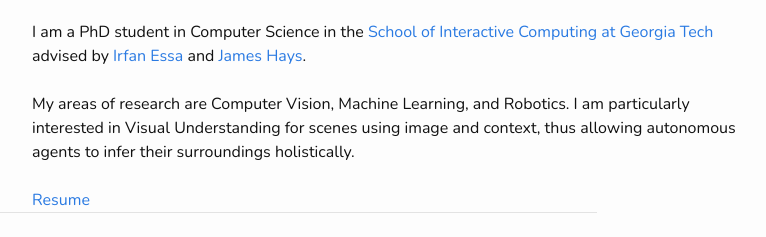
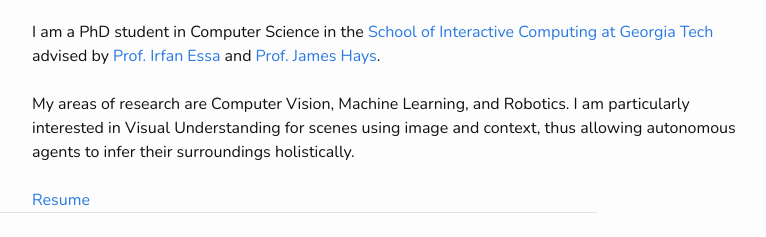
Before and after one commit to varunagrawal/varunagrawal.github.io, a Jekyll site: the page built from index.html, in a window 1280 px wide, cut to the strip 284-905 px from the top of the page. Shown: the top 237 px of the strip, without its empty margins (253-1019 px from the left). Built offline with Jekyll 4.4.1, drawn with Linux system fonts in a browser that asks for light colours; nearby versions of some CDN libraries; a style sheet for code colours, icons or effects is not loaded.

Commit message:
Added google scholar icon

```diff
--- a/_includes/head.html
+++ b/_includes/head.html
@@ -32,6 +32,10 @@
     <!-- Font Awesome icons -->
     <script src="https://use.fontawesome.com/c944ed3388.js"></script>
 
+    <!-- Academicons https://jpswalsh.github.io/academicons/ -->
+    <link rel="stylesheet" href="https://cdn.rawgit.com/jpswalsh/academicons/master/css/academicons.min.css">
+
+    <!-- Github icons -->
     <link rel="stylesheet" href="/octicons/octicons.css">
 
     <!-- Nunito font - An alternative to Apple's fancy Avenir font -->
--- a/index.html
+++ b/index.html
@@ -25,6 +25,10 @@ title: Varun Agrawal Online
                          title="without spaces">varunagrawal @ gatech.edu</a><br/>
 
                 <nav class="nav">
+                    <a class="nav-link col-2"
+                    href="https://scholar.google.com/citations?user=SdGXagwAAAAJ&hl=en" target="_blank">
+                        <i class="ai ai-google-scholar ai-2x"></i>
+                    </a>
                     <a class="nav-link col-2" href="https://github.com/varunagrawal" target="_blank">
                         <i class="fa fa-github fa-2x"></i>
                     </a>
@@ -57,7 +61,7 @@ title: Varun Agrawal Online
     <div class="row">
         <div class="col col-md-8 ml-md-auto mr-md-auto">
 
-            I am a PhD student in Computer Science in the <a href="http://www.ic.gatech.edu/">School of Interactive Computing at Georgia Tech</a> advised by <a href="http://prof.irfanessa.com/" target="_blank">Irfan Essa</a> and <a href="http://www.cc.gatech.edu/~hays/" target="_blank">James Hays</a>.
+            I am a PhD student in Computer Science in the <a href="http://www.ic.gatech.edu/">School of Interactive Computing at Georgia Tech</a> advised by <a href="http://prof.irfanessa.com/" target="_blank">Prof. Irfan Essa</a> and <a href="http://www.cc.gatech.edu/~hays/" target="_blank">Prof. James Hays</a>.
 
             <br/>
             <br/>
```
